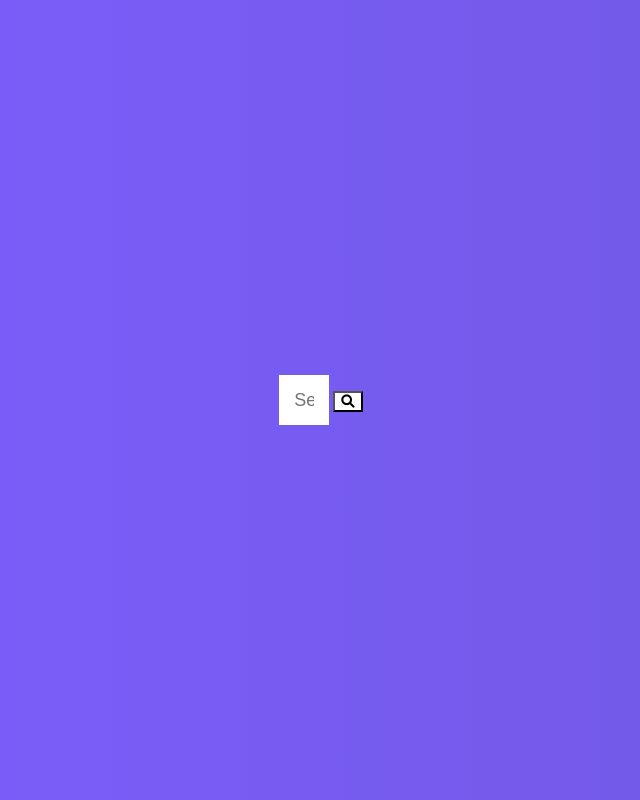
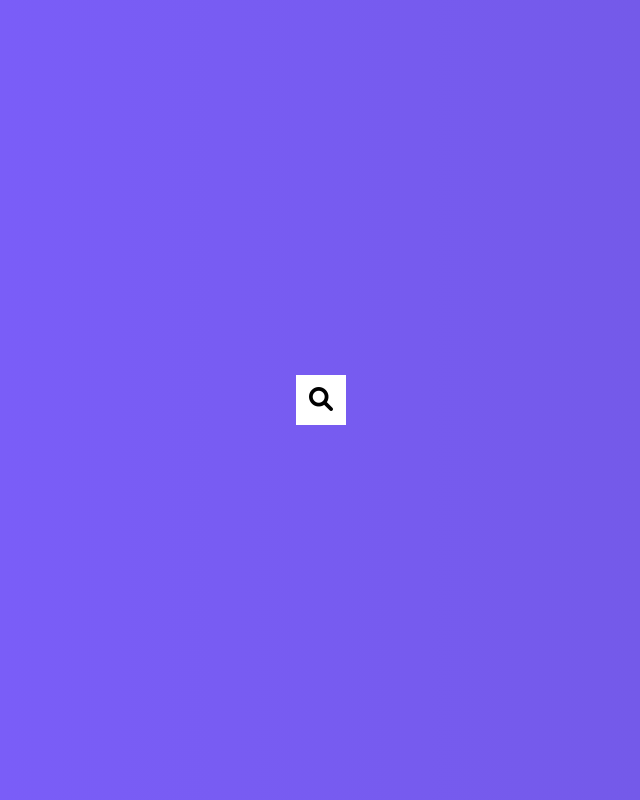
Before and after one commit to Archanach707/Hidden-Search-Widget, a plain HTML site: page index.html in a window 1280 px wide. Shown: the whole page, without its empty margins (319-959 px from the left). Drawn offline with Linux system fonts and the light colour scheme.

Commit message:
Applyed css on button look good

```diff
--- a/style.css
+++ b/style.css
@@ -32,4 +32,22 @@ body {
 
 .btn {
   background-color: #fff;
+  border: 0;
+  cursor: pointer;
+  font-size: 24px;
+  position: absolute;
+  top: 0;
+  left: 0;
+  height: 50px;
+  width: 50px;
+  transition: transform 0.3s ease;
 }
+
+.btn:focus,
+.input:focus {
+  outline: none;
+}
+
+.search.active .input {
+  width: 200px;
+}
```
